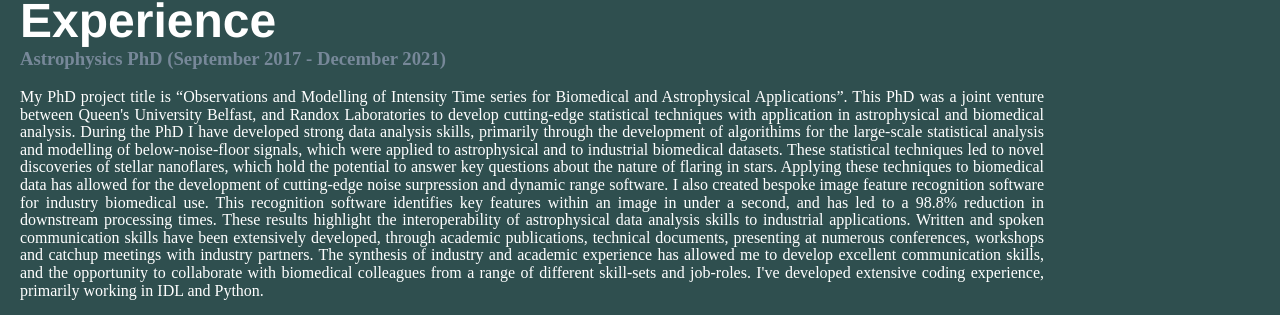
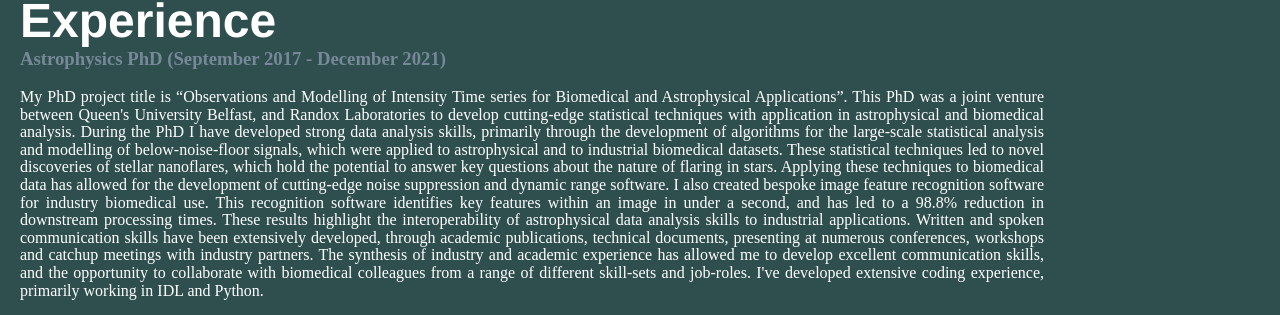
Before and after one commit to ChristopherJohnDillon/ChrisDillon.github.io, a Jekyll site: the page built from index.html, in a window 1280 px wide and 900 px high. Shown: the part 107-422 px from the top of the window. Built offline with Jekyll 4.4.1, drawn with Linux system fonts in a browser that asks for light colours.

Commit message:
Update index.html
Few spelling fixes

```diff
--- a/index.html
+++ b/index.html
@@ -16,10 +16,10 @@ My PhD project title is <q>Observations and Modelling of Intensity Time series f
 and Astrophysical Applications</q>. This PhD was a joint venture between Queen's University Belfast, and Randox Laboratories
 to develop cutting-edge statistical techniques with application in astrophysical and biomedical analysis.
 During the PhD I have developed strong data analysis skills,
-primarily through the development of algorithims for the large-scale statistical analysis and modelling of below-noise-floor signals,
+primarily through the development of algorithms for the large-scale statistical analysis and modelling of below-noise-floor signals,
 which were applied to astrophysical and to industrial biomedical datasets. These statistical techniques led to novel discoveries of stellar nanoflares,
 which hold the potential to answer key questions about the nature of flaring in stars. Applying these techniques to biomedical data has allowed
-for the development of cutting-edge noise surpression and dynamic range software.
+for the development of cutting-edge noise suppression and dynamic range software.
 I also created bespoke image feature recognition software for industry biomedical use.
 This recognition software identifies key features within an image in under a second, and has led to a 98.8% reduction in downstream processing times.
 These results highlight the interoperability of astrophysical data analysis skills to industrial applications.
```
